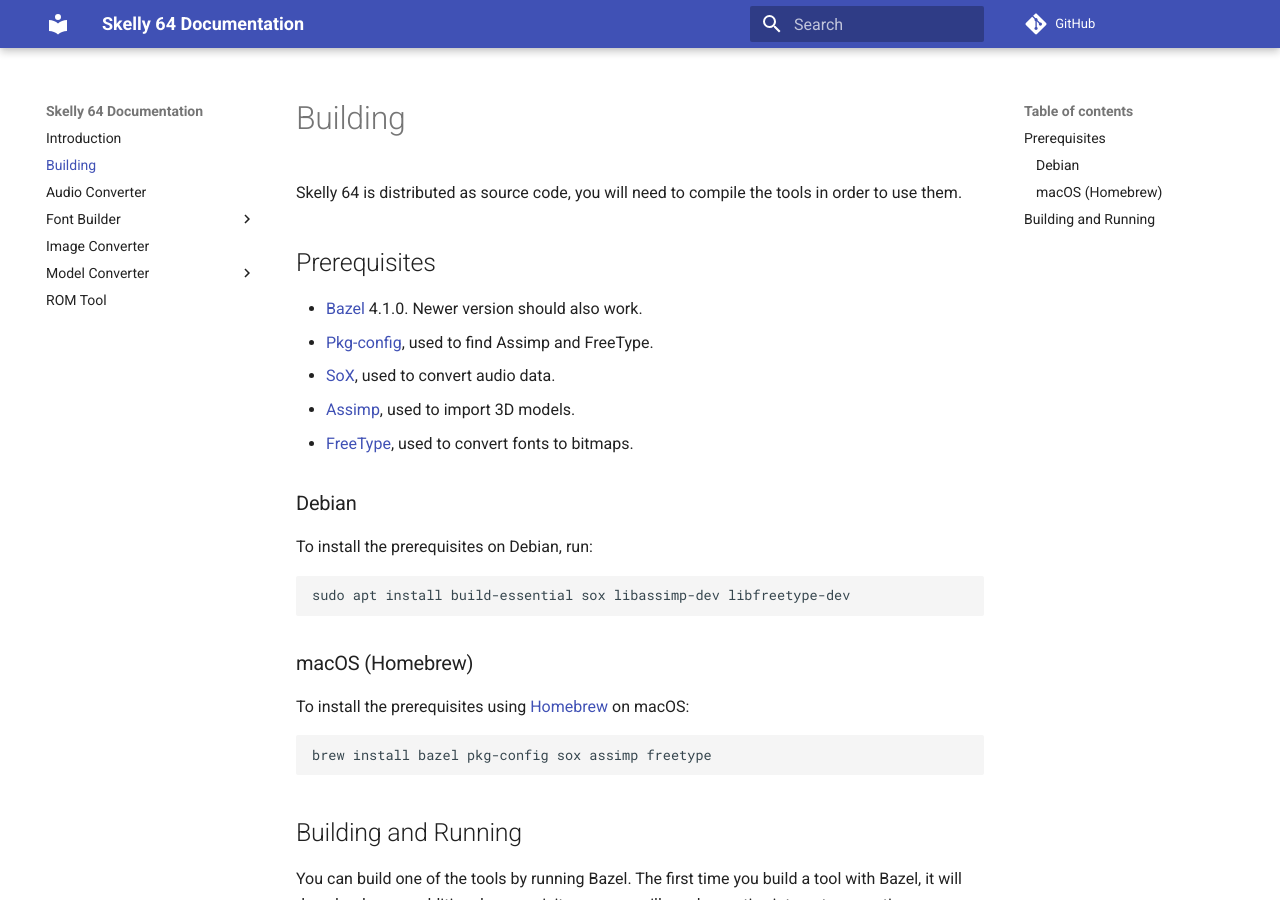
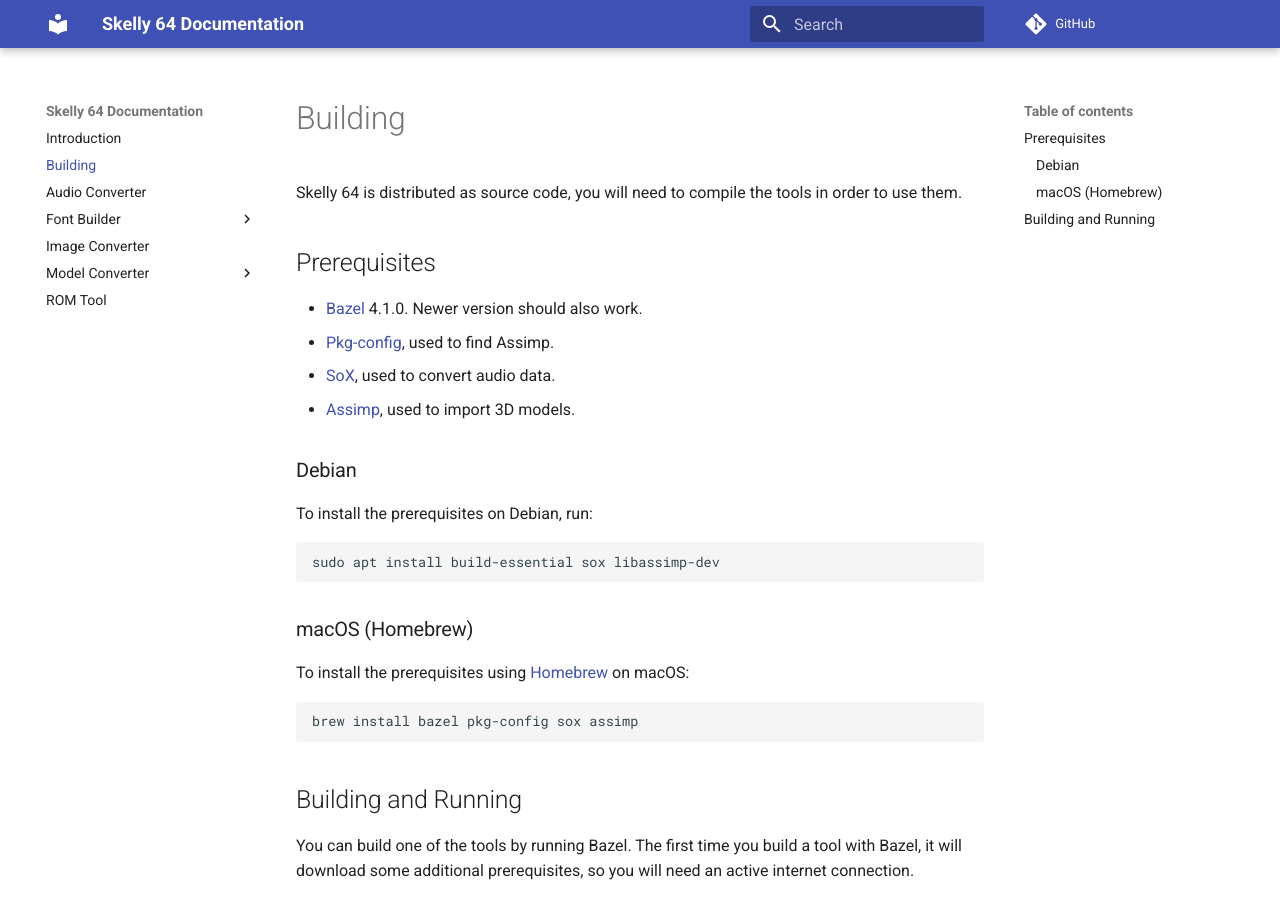
Before and after one commit to depp/skelly64, an MkDocs documentation site: the page built from docs/docs/building.md, in a window 1280 px wide and 900 px high. Built offline with MkDocs 1.6.1 and Material for MkDocs 9.7.7, drawn with Linux system fonts in a browser that asks for light colours; comment, search, counter and statistics services are not loaded.

Commit message:
[Build] Build FreeType from sources
Instead of using the system FreeType found with pkg-config, FreeType is
now downloaded and built from source. Its dependency, zlib, is also
built in the same way. Building FreeType from sources means that the
build will be more consistent across different systems.

This breaks bitmap font rendering! This may be caused by changes between
FreeType 2.10 and 2.11.

````diff
--- a/docs/docs/building.md
+++ b/docs/docs/building.md
@@ -5,17 +5,16 @@
 ## Prerequisites
 
 - [Bazel](https://bazel.build/) 4.1.0. Newer version should also work.
-- [Pkg-config](https://www.freedesktop.org/wiki/Software/pkg-config/), used to find Assimp and FreeType.
+- [Pkg-config](https://www.freedesktop.org/wiki/Software/pkg-config/), used to find Assimp.
 - [SoX](http://sox.sourceforge.net/), used to convert audio data.
 - [Assimp](https://www.assimp.org/), used to import 3D models.
-- [FreeType](https://www.freetype.org/), used to convert fonts to bitmaps.
 
 ### Debian
 
 To install the prerequisites on Debian, run:
 
 ```shell
-sudo apt install build-essential sox libassimp-dev libfreetype-dev
+sudo apt install build-essential sox libassimp-dev
 ```
 
 ### macOS (Homebrew)
@@ -25,7 +24,7 @@
 [brew]: https://brew.sh/
 
 ```shell
-brew install bazel pkg-config sox assimp freetype
+brew install bazel pkg-config sox assimp
 ```
 
 ## Building and Running
````
Also changed, not shown: README.md, 6 other files.
